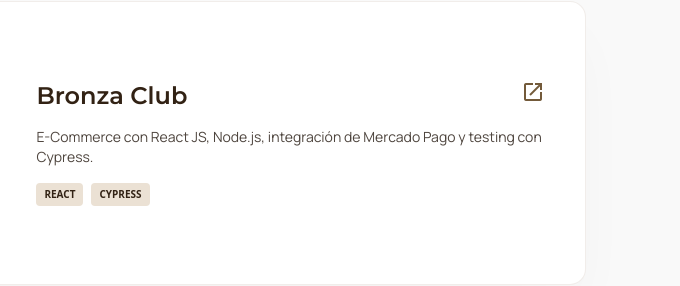
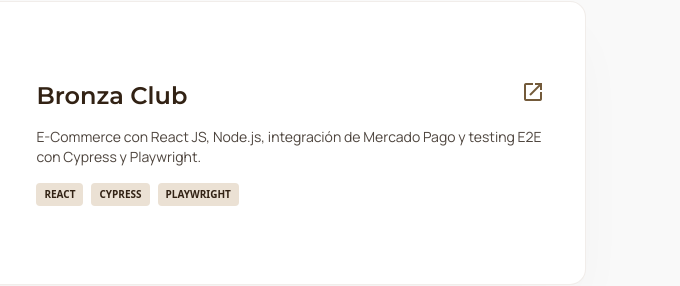
Before and after one commit to AimeAguado/AimeAguado.github.io, a plain HTML site: page index.html in a window 1280 px wide. Shown: the part 3593-3879 px from the top of the page, 600-1280 px from the left. Drawn offline with nearby package versions, Linux system fonts and the light colour scheme.

Commit message:
ui: mention Playwright in Bronza Club card

```diff
--- a/index.html
+++ b/index.html
@@ -370,10 +370,11 @@
 <h4 class="font-headline-md text-headline-md text-primary">Bronza Club</h4>
 <span class="material-symbols-outlined text-secondary group-hover:scale-110 transition-transform">open_in_new</span>
 </div>
-<p class="font-body-md text-on-surface-variant text-sm">E-Commerce con React JS, Node.js, integración de Mercado Pago y testing con Cypress.</p>
+<p class="font-body-md text-on-surface-variant text-sm">E-Commerce con React JS, Node.js, integración de Mercado Pago y testing E2E con Cypress y Playwright.</p>
 <div class="flex gap-2">
 <span class="text-[10px] font-bold px-2 py-1 bg-tertiary-fixed text-primary rounded">REACT</span>
 <span class="text-[10px] font-bold px-2 py-1 bg-tertiary-fixed text-primary rounded">CYPRESS</span>
+<span class="text-[10px] font-bold px-2 py-1 bg-tertiary-fixed text-primary rounded">PLAYWRIGHT</span>
 </div>
 </div>
 </a>
```
